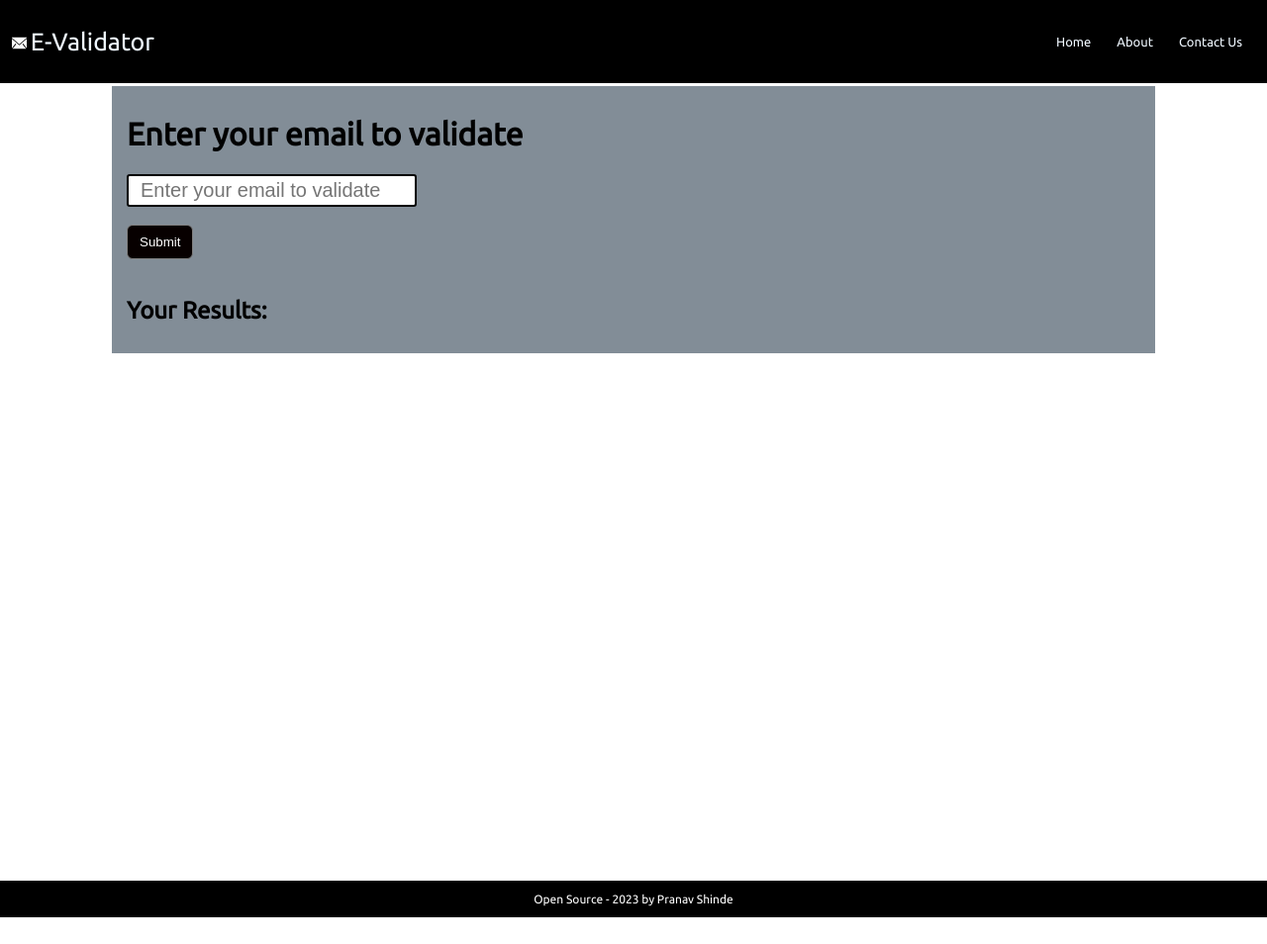
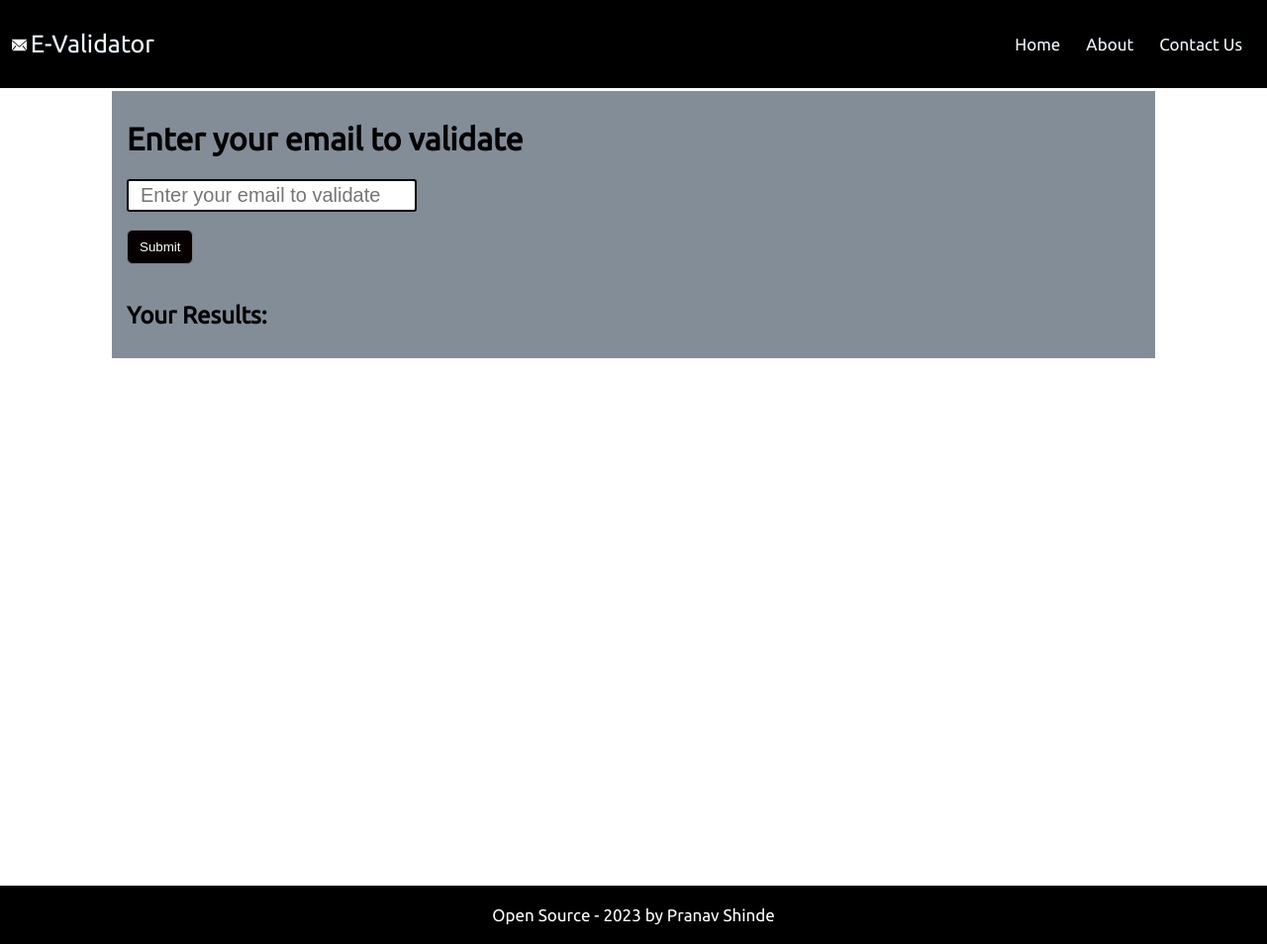
Before and after one commit to Pranavshinde678/E-Validator, a plain HTML site: page index.html in a window 1280 px wide. Shown: the whole page at 99% size. Before the commit the page ends 927 px from the top, so only its background shows below. Drawn offline with Linux system fonts and the light colour scheme.

Commit message:
Update style.css

```diff
--- a/style.css
+++ b/style.css
@@ -20,7 +20,7 @@ ul{
 ul li{
     list-style: none;
     padding: 0 13px;
-    font-size: 13px;
+    font-size: 17px;
 }
 ul li a{
     color:aliceblue;
@@ -32,7 +32,7 @@ ul>li>a:hover{
 }
 
 footer{
-    font-size: 12px;
+    font-size: 17px;
     background-color:black;
     color: white;
     display: flex;
@@ -40,7 +40,7 @@ footer{
     justify-content: center;
     align-items: center;
     font-family: 'Ubuntu', sans-serif;
-
+    padding: 20px;
 
 }
 main{
```
